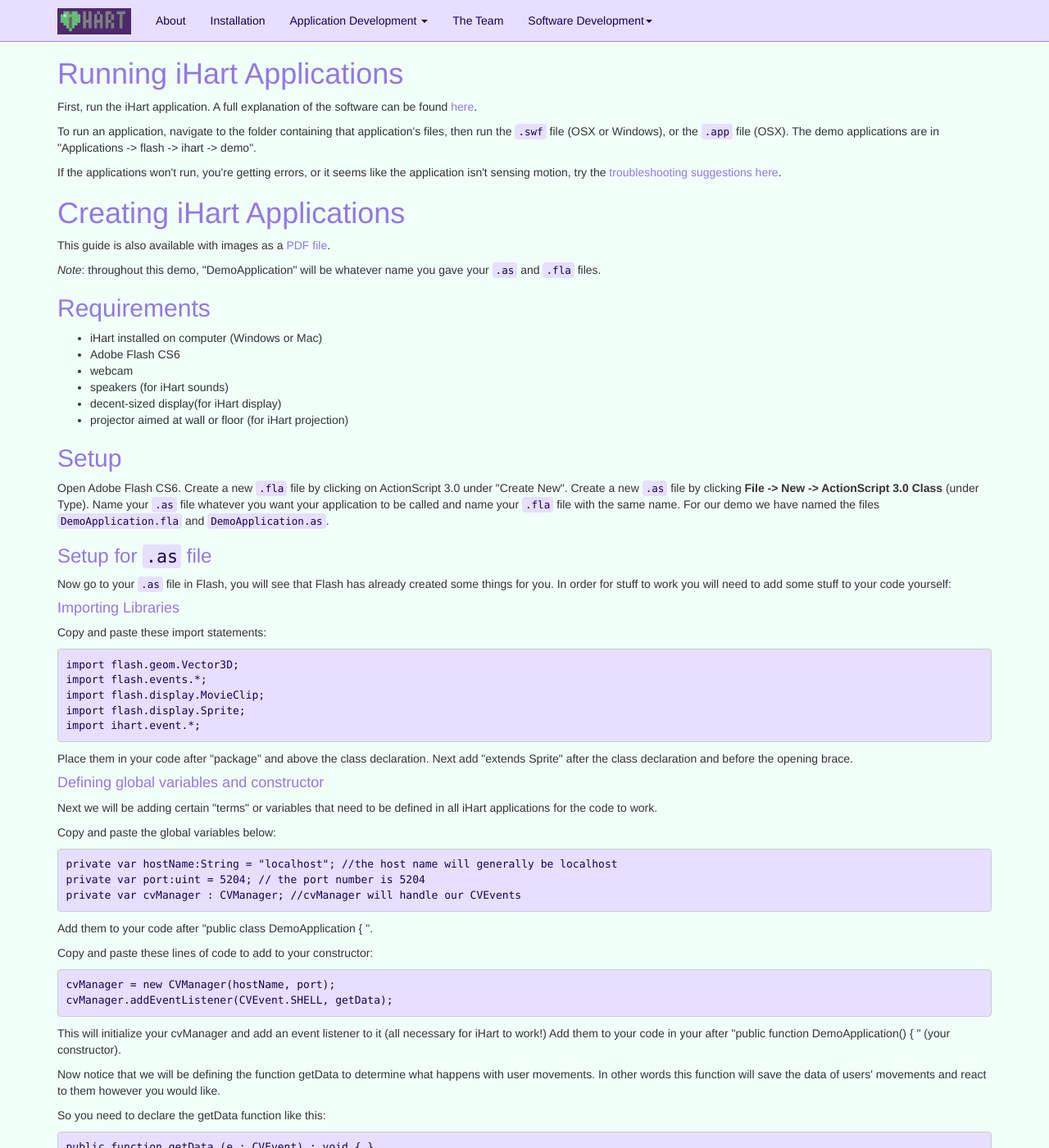
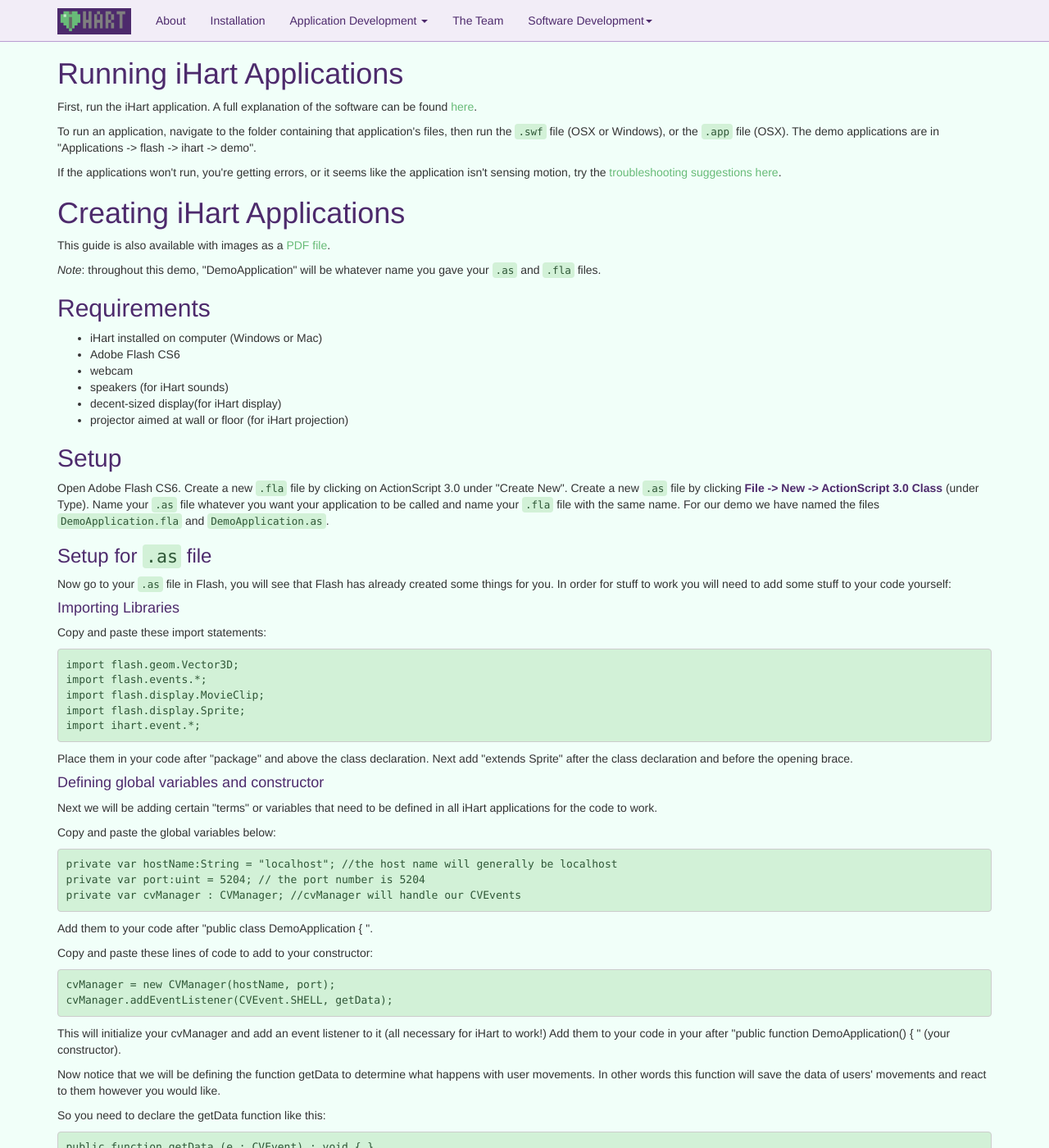
Before and after one commit to ihart-mhc/ihart-mhc.github.io, a Jekyll site: the page built from applications/guides/index.md, in a window 1280 px wide and 1400 px high. Shown: the whole window at 82% size. Built offline with Jekyll 4.4.1, drawn with Linux system fonts in a browser that asks for light colours; nearby versions of some CDN libraries.

Commit message:
Modify color scheme to match logo

```diff
--- a/css/ihart-site.css
+++ b/css/ihart-site.css
@@ -1,30 +1,41 @@
-/** see http://paletton.com/#uid=5341a1klSKo1O++fQVUqDDzx-uWklSKo4z++hKVApxClTpfMklSKo2D++fQVUqDDzx-uW for the colors in use. **/
+/**
+
+based on logo colors (the hex codes of which appear below).
+a darker green and a lighter purple are also in use.
+
+dark purple: 4d2a6c
+grey: 7f7f7f
+green: 68bb78
+dark gray: 666666
+light green: c7e5cc
+slightly lighter purple: 502d6f
+
+**/
 
 html {
     background-color: #F1FFF9;
 }
 
 h1,h2,h3,h4,h5,h6 {
-    color: #9178E4;
+    color: #4d2a6c;
 }
 
 /* Navbar stuff */
 nav.navbar.navbar-default {
-    background-color: #E6DFFF;
-    border-color: #A188F2;
+    background-color: #f2edf7;
+    border-color: #b99dd1;
 }
 
 .navbar-default .navbar-nav>li>a, .navbar-default .navbar-brand,
 .dropdown-menu>li>a {
-    color: #160256;
+    color: #4d2a6c;
 }
 
-<<<<<<< Updated upstream
 .navbar-default .navbar-nav>.open>a,
 .navbar-default .navbar-nav>.open>a:hover,
 .navbar-default .navbar-nav>.open>a:focus {
 	background-color: #F1FFF9;
-	color: #160256;
+	color: #502d6f;
 }
 
 .dropdown-menu {
@@ -40,12 +51,20 @@
 }
 
 a {
-    color: #9178E4;
+    color: #68bb78;
+}
+
+a:hover, a:focus {
+	color: #502d6f;
+}
+
+b,strong {
+	color: #4d2a6c;
 }
 
 pre, code {
-    background-color: #E6DFFF;
-    color: #160256;
+    background-color: #d2f1d7;
+    color: #2f5737;
 }
 
 body {
```
